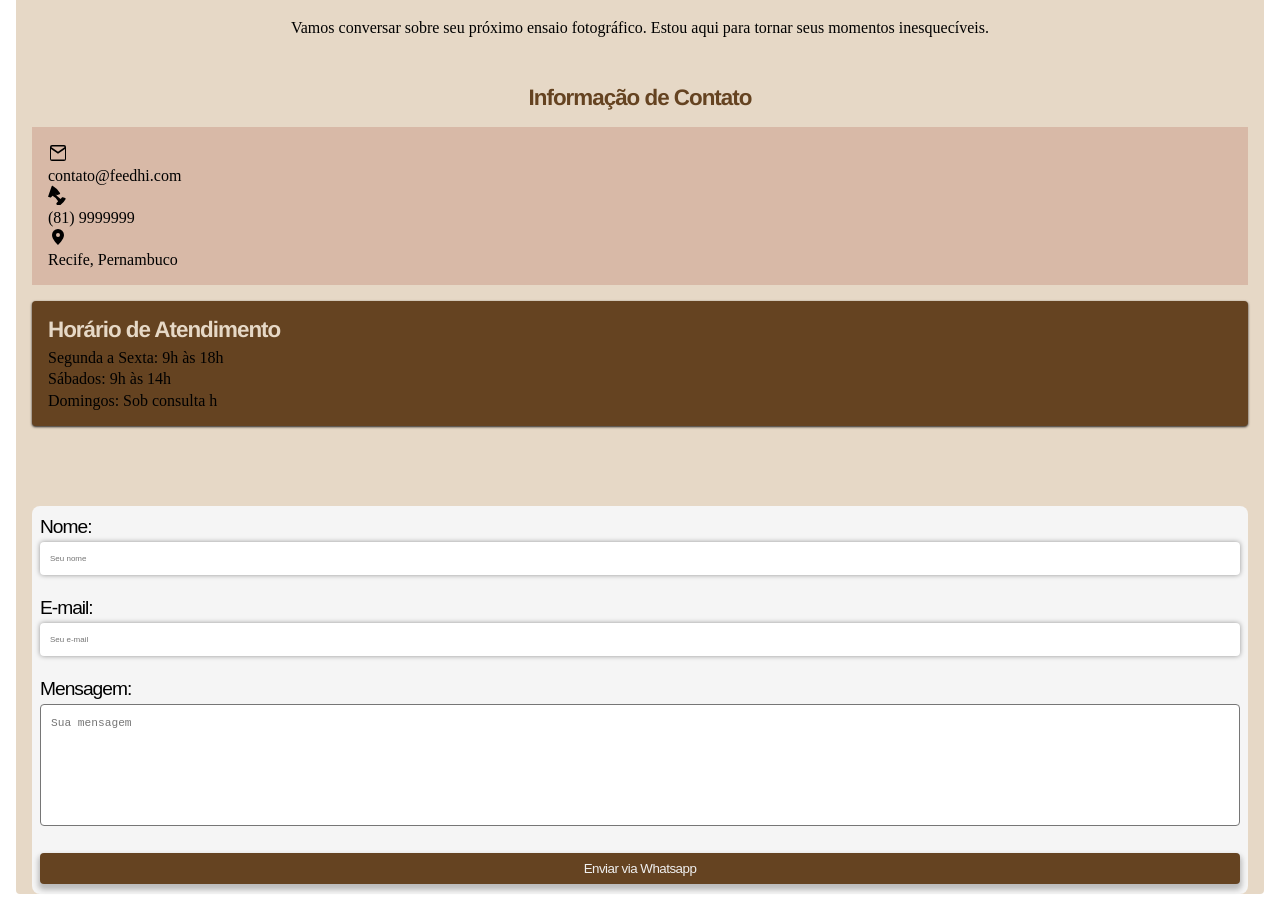
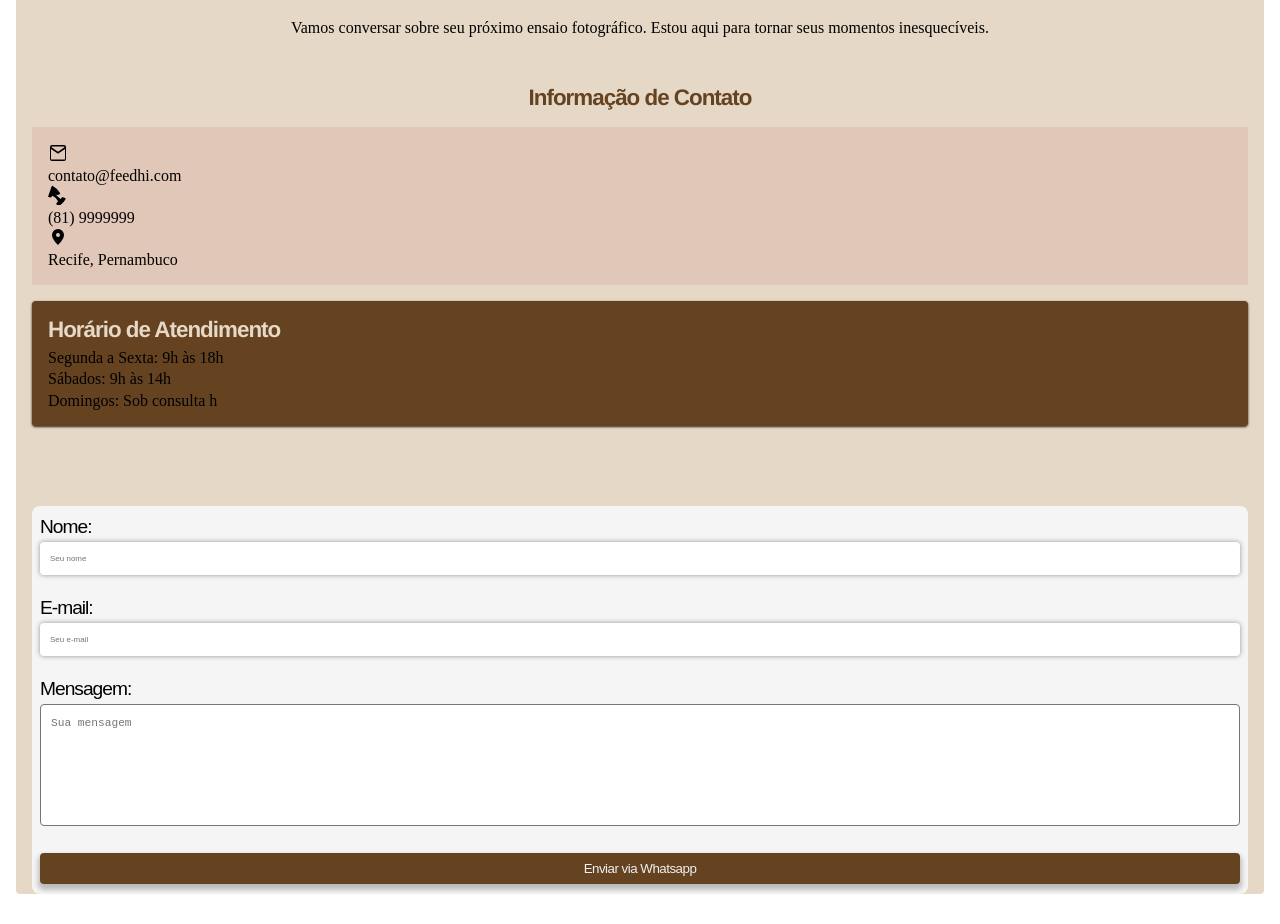
Before and after one commit to Dev-Josee/portfolio-frontend, a React (Vite) app: page / in a window 1280 px wide. Shown: the part 1688-2612 px from the top of the page. Built offline with nearby package versions, Linux system fonts and the light colour scheme; no server answers; a web font is replaced by a local one.

Commit message:
novo push para pull request em outra maquina

```diff
--- a/src/components/ContactForm/ContactForm.module.css
+++ b/src/components/ContactForm/ContactForm.module.css
@@ -17,7 +17,7 @@
 }
 .contact_info_icons{
 
-    background-color: #d8b9a7;
+    background-color: #e0c7b8;
     padding: 1rem;
     display: flex;
     flex-direction: column;
```
